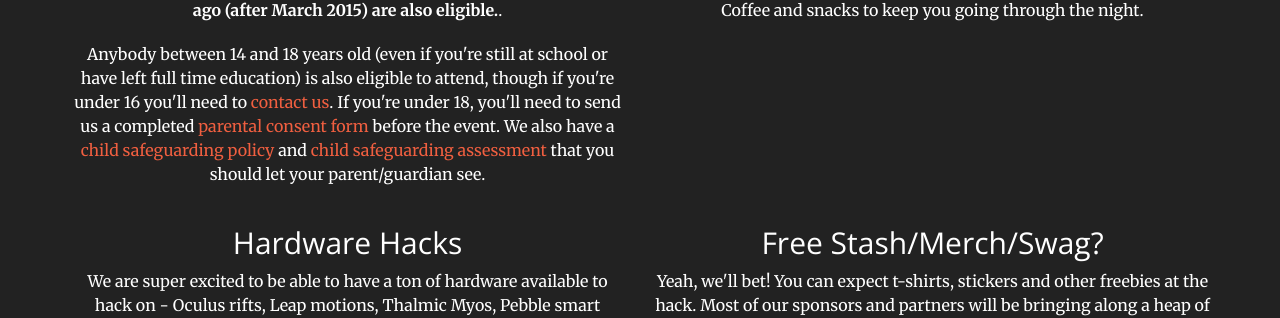
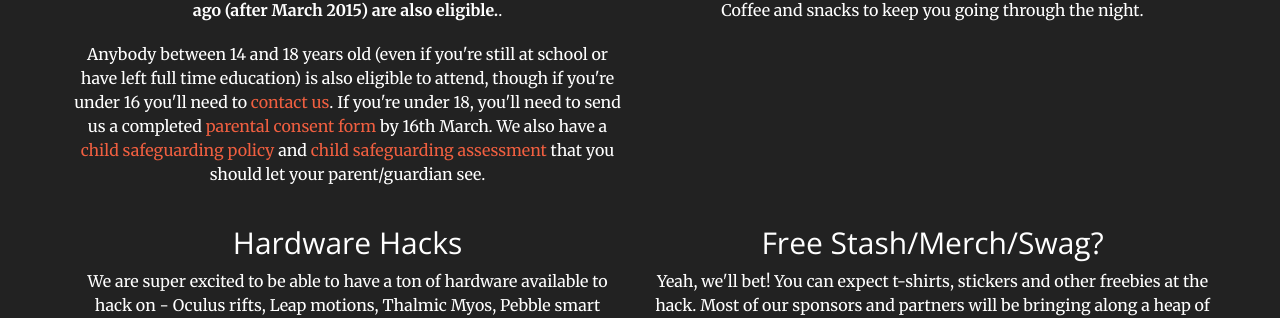
Before and after one commit to compsoc-edinburgh/htb16-site, a Jekyll site: the page built from index.html, in a window 1280 px wide and 900 px high, scrolled down 3773 px. Shown: the part 144-462 px from the top of the window. Built offline with Jekyll 4.4.1, drawn with Linux system fonts in a browser that asks for light colours.

Commit message:
Make under 18s send consent three days before
Again, from @LisaXie

```diff
--- a/_includes/aside.html
+++ b/_includes/aside.html
@@ -66,7 +66,7 @@
                 <h2>Who Can Attend?</h2>
                 <p>MLH Hacks are open to any student currently enrolled in full time further education (University). <strong>People who graduated less than a year ago (after March 2015) are also eligible.</strong>.</p>
 
-                <p>Anybody between 14 and 18 years old (even if you're still at school or have left full time education) is also eligible to attend, though if you're under 16 you'll need to <a href="mailto:hello@hacktheburgh.com">contact us</a>. If you're under 18, you'll need to send us a completed <a href="http://hacktheburgh.com/resources/2016/parental-consent.pdf">parental consent form</a> before the event. We also have a <a href="http://hacktheburgh.com/resources/2016/safeguarding-policy.pdf">child safeguarding policy</a> and <a href="http://hacktheburgh.com/resources/2016/safeguarding-assessment.pdf">child safeguarding assessment</a> that you should let your parent/guardian see.</p>
+                <p>Anybody between 14 and 18 years old (even if you're still at school or have left full time education) is also eligible to attend, though if you're under 16 you'll need to <a href="mailto:hello@hacktheburgh.com">contact us</a>. If you're under 18, you'll need to send us a completed <a href="http://hacktheburgh.com/resources/2016/parental-consent.pdf">parental consent form</a> by 16th March. We also have a <a href="http://hacktheburgh.com/resources/2016/safeguarding-policy.pdf">child safeguarding policy</a> and <a href="http://hacktheburgh.com/resources/2016/safeguarding-assessment.pdf">child safeguarding assessment</a> that you should let your parent/guardian see.</p>
                   </div>
                   <div class="col-sm-6">
                 <h2>Food?!</h2>
```
